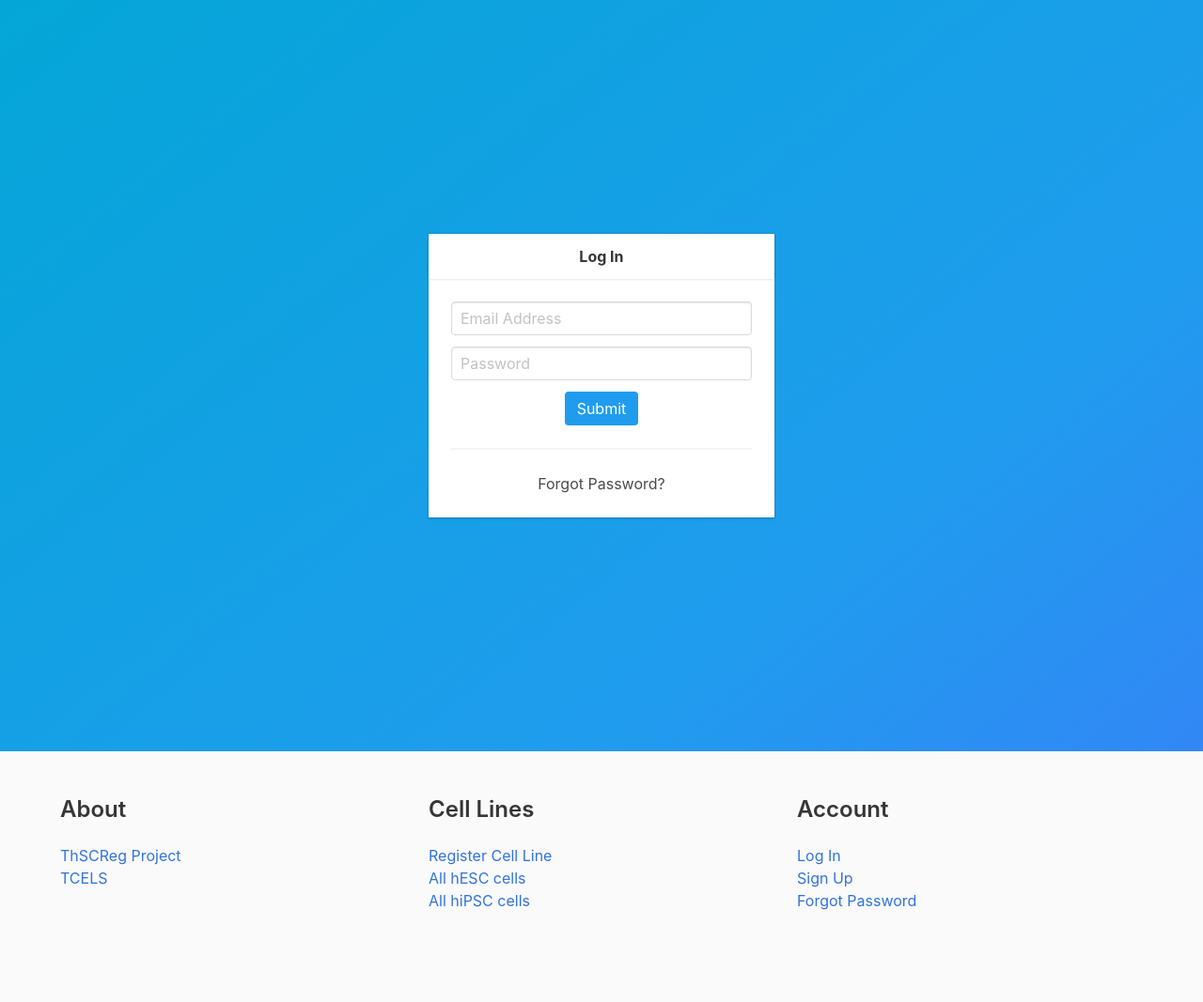
After one commit to likit/thaiscreg2019, a Flask app: page /login_form in a window 1280 px wide. The commit adds this page. Shown: the whole page at 94% size. Run offline with Flask 2, Linux system fonts and the light colour scheme; some libraries are stand-ins or nearby versions.

Commit message:
changed LoginForm to SignUpForm
added LoginForm

updated the look of the index and the login page

updated the menubar

changed the css file to vanilla bulma and added the buefy js

```diff
--- a/app/main/forms.py
+++ b/app/main/forms.py
@@ -3,7 +3,7 @@ from wtforms import StringField, SubmitField, PasswordField
 from wtforms.validators import Email, DataRequired, Length, EqualTo
 
 
-class LoginForm(FlaskForm):
+class SignUpForm(FlaskForm):
     email = StringField('Email', validators=[Email(), DataRequired()])
     password1 = PasswordField('Password',
                               validators=[DataRequired(), Length(min=8)])
@@ -12,3 +12,10 @@ class LoginForm(FlaskForm):
                                           EqualTo('password1',
                                                   message="Passwords do not match.")])
     submit = SubmitField('Submit')
+
+
+class LogInForm(FlaskForm):
+    email = StringField('Email', validators=[Email(), DataRequired()])
+    password = PasswordField('Password',
+                             validators=[DataRequired(), Length(min=8)])
+    submit = SubmitField('Submit')
--- a/app/main/views.py
+++ b/app/main/views.py
@@ -1,6 +1,6 @@
 from flask import render_template, redirect, request
 from . import mainbp as main
-from .forms import LoginForm
+from .forms import SignUpForm, LogInForm
 from collections import defaultdict
 from .models import User
 from ..app import db
@@ -9,7 +9,7 @@ from flask_login import login_user, current_user
 @main.route('/', methods=['GET', 'POST'])
 def index():
     error_msg = defaultdict(list)
-    form = LoginForm()
+    form = SignUpForm()
     if form.validate_on_submit():
         user_ = User.query.filter_by(email=form.email.data).first()
         if user_:
@@ -27,3 +27,24 @@ def index():
                 error_msg[field].append(error)
 
     return render_template('main/index.html', form=form, error_msg=error_msg)
+
+
+@main.route('/login_form', methods=['GET', 'POST'])
+def log_user_in():
+    error_msg = None
+    form = LogInForm()
+    if form.validate_on_submit():
+        email = request.form.get('email')
+        user = User.query.filter_by(email=email).first()
+        if user:
+            pw = request.form.get('password')
+            if pw == user.password:
+                login_user(user)
+                return redirect('/')
+            else:
+                error_msg = 'Password is not correct.'
+        else:
+            error_msg = 'Email does not exist.'
+
+    return render_template('main/login.html', form=form,
+                           error_msg=error_msg)
--- a/app/templates/base.html
+++ b/app/templates/base.html
@@ -3,12 +3,59 @@
 <head>
     <meta charset="UTF-8">
     <meta name="viewport" content="width=device-width, initial-scale=1">
+    <!--
     <link rel="stylesheet" href="{{ url_for('static', filename='css/bulmaswatch.min.css') }}">
+    -->
+    <link rel="stylesheet" href="https://cdnjs.cloudflare.com/ajax/libs/bulma/0.7.4/css/bulma.css" />
     <link rel="stylesheet" href="https://use.fontawesome.com/releases/v5.7.2/css/all.css" integrity="sha384-fnmOCqbTlWIlj8LyTjo7mOUStjsKC4pOpQbqyi7RrhN7udi9RwhKkMHpvLbHG9Sr" crossorigin="anonymous">
+    <!-- <link rel="stylesheet" href="https://unpkg.com/buefy/dist/buefy.min.css"> -->
     <title>{% block title %}{% endblock %}</title>
 </head>
 <body>
 {% block content %}
 {% endblock %}
+<footer class="footer">
+    <div class="container">
+        <div class="columns">
+            <div class="column">
+                <h3 class="title is-size-4">About</h3>
+                <p>
+                    <a href="#">ThSCReg Project</a>
+                </p>
+                <p>
+                    <a href="#">TCELS</a>
+                </p>
+            </div>
+            <div class="column">
+                <h3 class="title is-size-4">Cell Lines</h3>
+                <p>
+                    <a href="#">Register Cell Line</a>
+                </p>
+                <p>
+                    <a href="#">All hESC cells</a>
+                </p>
+                <p>
+                    <a href="#">All hiPSC cells</a>
+                </p>
+            </div>
+            <div class="column">
+                <h3 class="title is-size-4">Account</h3>
+                <p>
+                    <a href="#">Log In</a>
+                </p>
+                <p>
+                    <a href="#">Sign Up</a>
+                </p>
+                <p>
+                    <a href="#">Forgot Password</a>
+                </p>
+            </div>
+        </div>
+    </div>
+</footer>
+{% block scripts %}
+    <script src="https://cdn.jsdelivr.net/npm/vue"></script>
+    <script src="https://unpkg.com/buefy/dist/buefy.min.js"></script>
+{% endblock %}
 </body>
 </html>
--- /dev/null
+++ b/app/templates/main/login.html
@@ -0,0 +1,60 @@
+{% extends "base.html" %}
+
+{% block content %}
+    <section class="hero is-info is-fullheight is-bold">
+    <div class="hero-head">
+    </div>
+    <div class="hero-body" id="app">
+        <div class="container">
+            <div class="columns">
+                <div class="column is-one-third is-offset-4">
+                    {% if error_msg %}
+                        <b-message title="Login Failed" type="is-danger">
+                            {{ error_msg }}
+                        </b-message>
+                    {% endif %}
+                    <div class="card">
+                        <div class="card-header">
+                            <p class="card-header-title is-centered">
+                                Log In
+                            </p>
+                        </div>
+                        <div class="card-content">
+                            <form method="post">
+                                {{ form.hidden_tag() }}
+                                <div class="field">
+                                    <div class="control">
+                                        {{ form.email(placeholder='Email Address', class='input') }}
+                                    </div>
+                                </div>
+                                <div class="field">
+                                    <div class="control">
+                                        {{ form.password(placeholder='Password', class='input') }}
+                                    </div>
+                                </div>
+                                <div class="has-text-centered">
+                                    {{ form.submit(class='button is-info') }}
+                                </div>
+                            </form>
+                            <hr>
+                            <div class="has-text-centered">
+                                <a href="/">
+                                    <p>Forgot Password?</p>
+                                </a>
+                            </div>
+                        </div>
+                    </div>
+                </div>
+            </div>
+        </div>
+    </div>
+    </section>
+{% endblock %}
+{% block scripts %}
+    {{ super() }}
+    <script>
+        var vueApp = new Vue({
+            el: '#app',
+        });
+    </script>
+{% endblock %}
```
Also changed, not shown: app/templates/main/index.html (+26 -51 lines).
